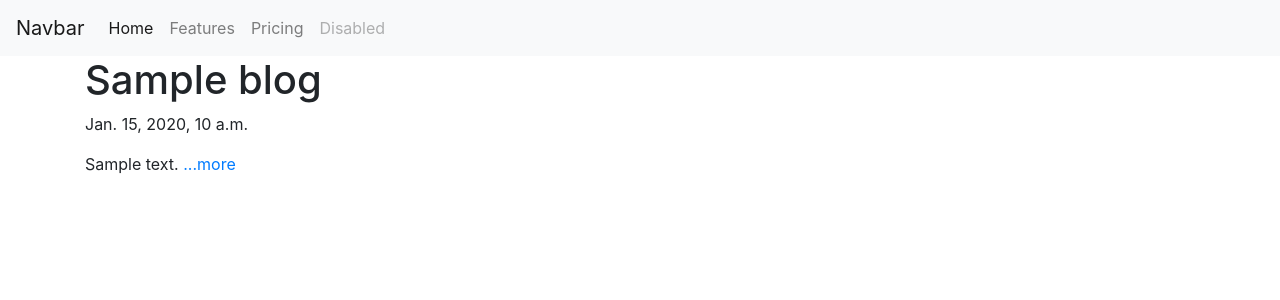
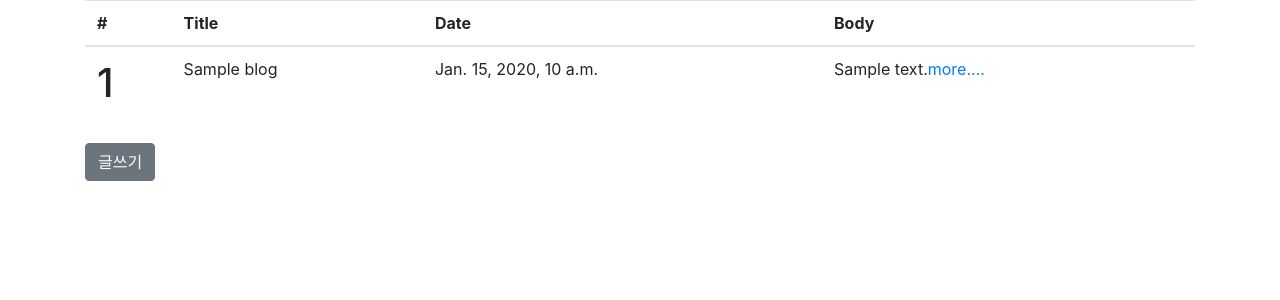
Before and after one commit to szzi/blogproject, a Django app: template blog/templates/home.html in a window 1280 px wide. Shown: the top 300 px of the page. Run offline with Django 3.2, Linux system fonts and the light colour scheme; the template is opened without the code that fills it: most values are stand-ins (such as "Sample title", 1, 10 or a date in 2020); data that the repository does not hold is empty; some libraries are stand-ins or nearby versions.

Commit message:
complete

```diff
--- a/blog/models.py
+++ b/blog/models.py
@@ -3,7 +3,7 @@ from django.db import models
 # Create your models here.
 class Blog(models.Model):
     title=models.CharField(max_length=200)
-    pub_data= models.DateTimeField('date published')
+    pub_date= models.DateTimeField('date published')
     body=models.TextField()
 
     def __str__(self):
--- a/blog/templates/home.html
+++ b/blog/templates/home.html
@@ -1,48 +1,26 @@
-<!DOCTYPE html>
-<html lang="en">
+{% extends 'base.html' %}
 
-<head>
-    <meta charset="UTF-8">
-    <meta name="viewport" content="width=device-width, initial-scale=1.0">
-    <meta http-equiv="X-UA-Compatible" content="ie=edge">
-    <title>Document</title>
-    <link rel="stylesheet" href="https://stackpath.bootstrapcdn.com/bootstrap/4.3.1/css/bootstrap.min.css" integrity="sha384-ggOyR0iXCbMQv3Xipma34MD+dH/1fQ784/j6cY/iJTQUOhcWr7x9JvoRxT2MZw1T" crossorigin="anonymous">
-</head>
+{% block content %}
+    <table class="table">
+        <thead>
+            <tr>
+                <th scope="col">#</th>
+                <th scope="col">Title</th>
+                <th scope="col">Date</th>
+                <th scope="col">Body</th>
+            </tr>
+        </thead>
+        <tbody>
+            {% for blog in blogs.all %}
+            <tr>
+                <th scope="row"><h1>{{blog.id}}</th>
+                <td>{{blog.title}}</td>
+                <td>{{blog.pub_date}}</td>
+                <td>{{blog.summary}}<a href="{% url 'detail' blog.id %}">more....</a></td>
+            </tr>
+            {% endfor %}
+        </tbody>
+    </table>
 
-<body>
-    <nav class="navbar navbar-expand-lg navbar-light bg-light">
-        <a class="navbar-brand" href="#">Navbar</a>
-        <button class="navbar-toggler" type="button" data-toggle="collapse" data-target="#navbarNav"
-            aria-controls="navbarNav" aria-expanded="false" aria-label="Toggle navigation">
-            <span class="navbar-toggler-icon"></span>
-        </button>
-        <div class="collapse navbar-collapse" id="navbarNav">
-            <ul class="navbar-nav">
-                <li class="nav-item active">
-                    <a class="nav-link" href="#">Home <span class="sr-only">(current)</span></a>
-                </li>
-                <li class="nav-item">
-                    <a class="nav-link" href="#">Features</a>
-                </li>
-                <li class="nav-item">
-                    <a class="nav-link" href="#">Pricing</a>
-                </li>
-                <li class="nav-item">
-                    <a class="nav-link disabled" href="#" tabindex="-1" aria-disabled="true">Disabled</a>
-                </li>
-            </ul>
-        </div>
-    </nav>
-
-    {% for blog in blogs.all %}
-        <div class="container">
-            <h1>{{blog.title}}</h1>
-            <p>{{blog.pub_date}}</p>
-            <p>{{blog.summary}}
-                <a href="{% url 'detail' blog.id %}">...more</a>
-            </p>
-        </div>
-    {% endfor %}
-</body>
-
-</html>
+    <a href="{% url 'new' %}"><button type="button" class="btn btn-secondary">글쓰기</button></a>
+{% endblock %}
--- a/blogproject/settings.py
+++ b/blogproject/settings.py
@@ -55,7 +55,7 @@ ROOT_URLCONF = 'blogproject.urls'
 TEMPLATES = [
     {
         'BACKEND': 'django.template.backends.django.DjangoTemplates',
-        'DIRS': [],
+        'DIRS': ['blogProject/templates'],
         'APP_DIRS': True,
         'OPTIONS': {
             'context_processors': [
--- /dev/null
+++ b/blogproject/templates/base.html
@@ -0,0 +1,10 @@
+<header>
+        <link rel="stylesheet" href="https://stackpath.bootstrapcdn.com/bootstrap/4.3.1/css/bootstrap.min.css" integrity="sha384-ggOyR0iXCbMQv3Xipma34MD+dH/1fQ784/j6cY/iJTQUOhcWr7x9JvoRxT2MZw1T" crossorigin="anonymous">
+</header>
+
+<body>
+    <div class="container">
+        {% block content %}
+        {% endblock %}
+    </div>
+</body>
--- a/blogproject/urls.py
+++ b/blogproject/urls.py
@@ -20,5 +20,10 @@ import blog.views
 urlpatterns = [
     path('admin/', admin.site.urls),
     path('',blog.views.home, name="home"),
-    path("blog/<int:blog_id>",blog.views.detail, name="detail"),
+    path("blog/<int:blog_id>/",blog.views.detail, name="detail"),
+    path("blog/new",blog.views.new,name="new"),
+    path("blog/create",blog.views.create,name="create"),
+    path("blog/edit/<int:blog_id>",blog.views.edit, name="edit"),
+    path("blog/update/<int:blog_id>",blog.views.update, name="update"),
+    path("blog/delete/<int:blog_id>",blog.views.delete,name="delete"),
 ]
```
Also changed, not shown: blog/templates/detail.html (+6 -4 lines), blog/templates/edit.html (added, +18 -0 lines), blog/templates/new.html (added, +16 -0 lines), blog/views.py (+34 -1 lines), blog/migrations/0002_auto_20190511_2319.py (added).
